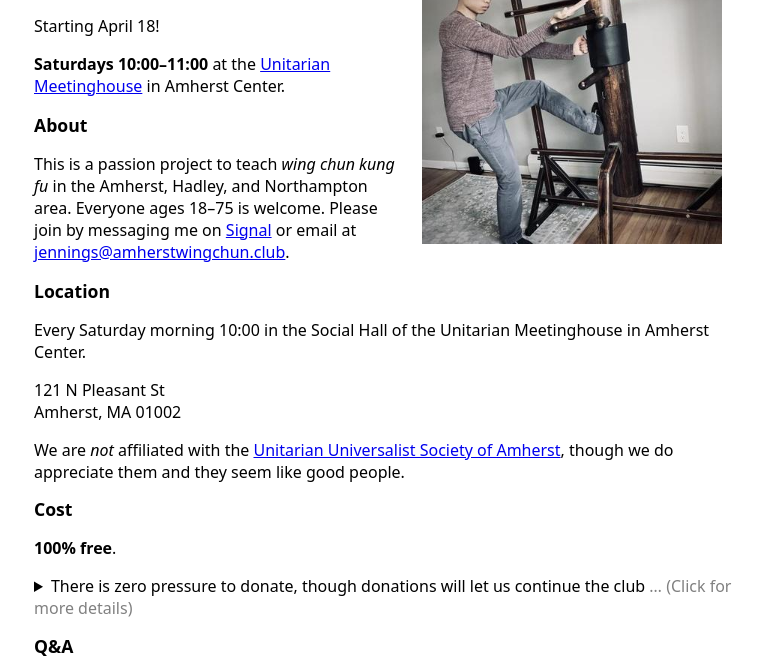
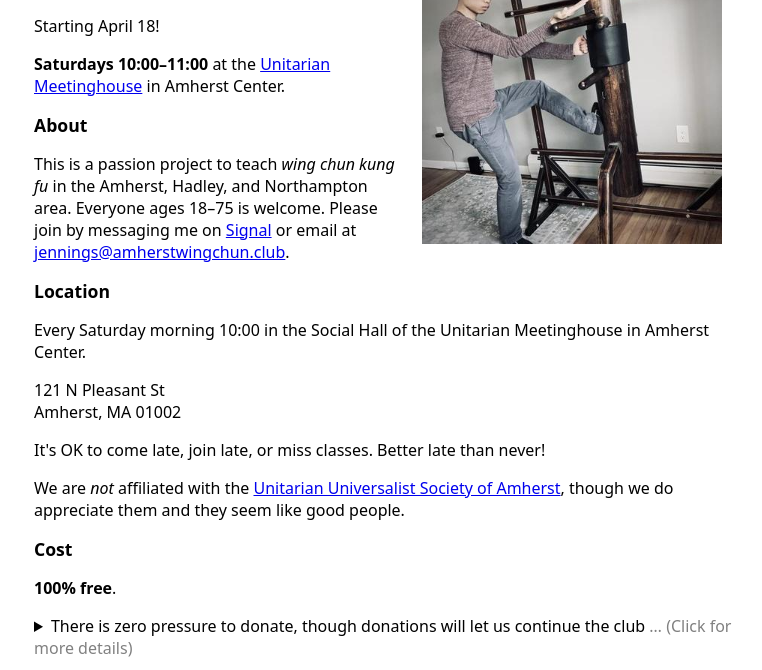
Before and after one commit to jennydaman/amherstwingchun.club, a plain HTML site: page public/index.html in a window 1280 px wide. Shown: the part 93-763 px from the top of the page, without its empty margins (254-1016 px from the left). Drawn offline with Linux system fonts and the light colour scheme.

Commit message:
It's ok to be late

```diff
--- a/public/index.html
+++ b/public/index.html
@@ -71,9 +71,15 @@
     Amherst, MA 01002
   </p>
 
-  We are <em>not</em> affiliated with the
-  <a href="https://uusocietyamherst.org/">Unitarian Universalist Society of Amherst</a>,
-  though we do appreciate them and they seem like good people.
+  <p>
+    It's OK to come late, join late, or miss classes. Better late than never!
+  </p>
+
+  <p>
+    We are <em>not</em> affiliated with the
+    <a href="https://uusocietyamherst.org/">Unitarian Universalist Society of Amherst</a>,
+    though we do appreciate them and they seem like good people.
+  </p>
 </section>
 
 <section id="cost">
```
